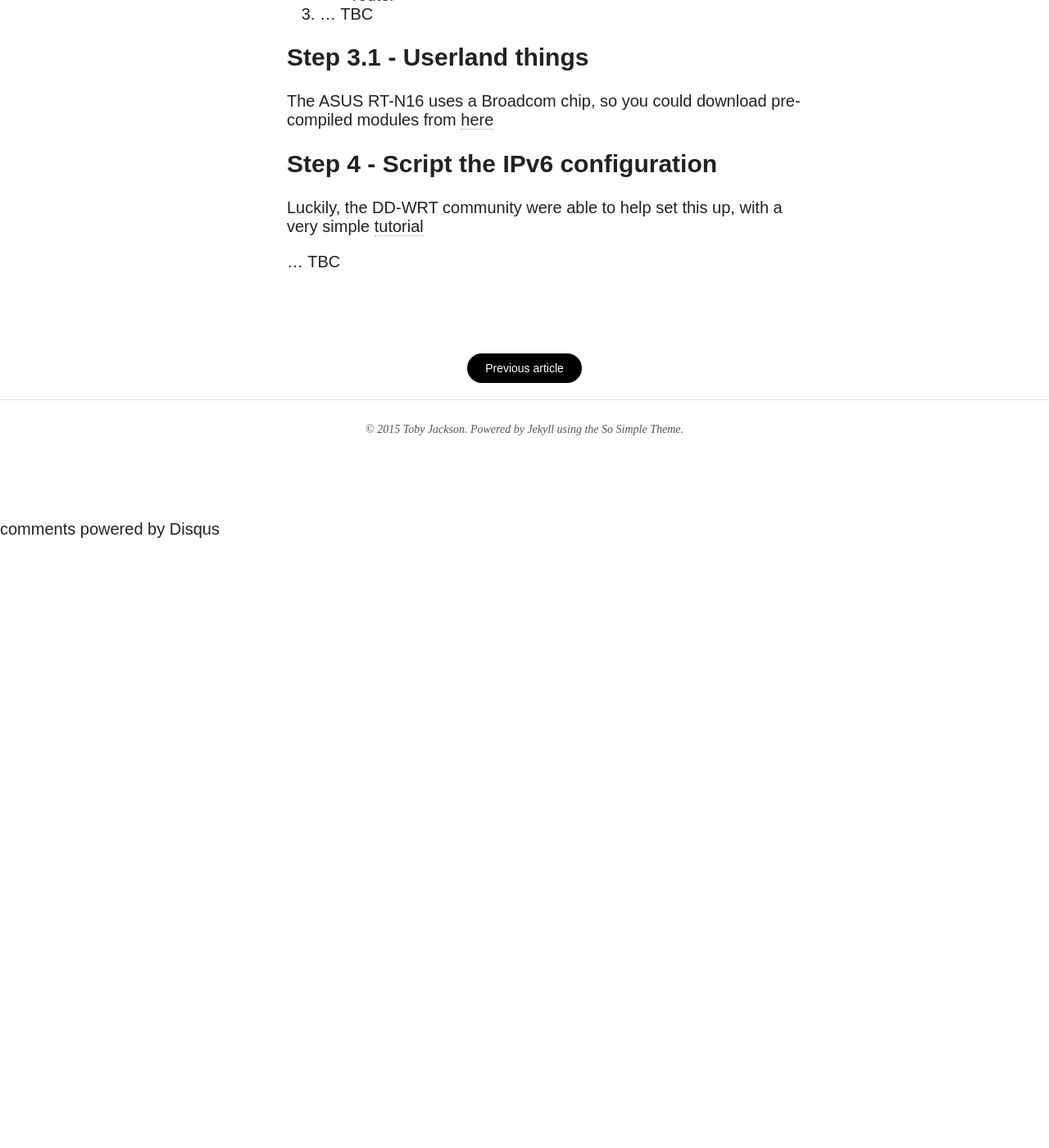
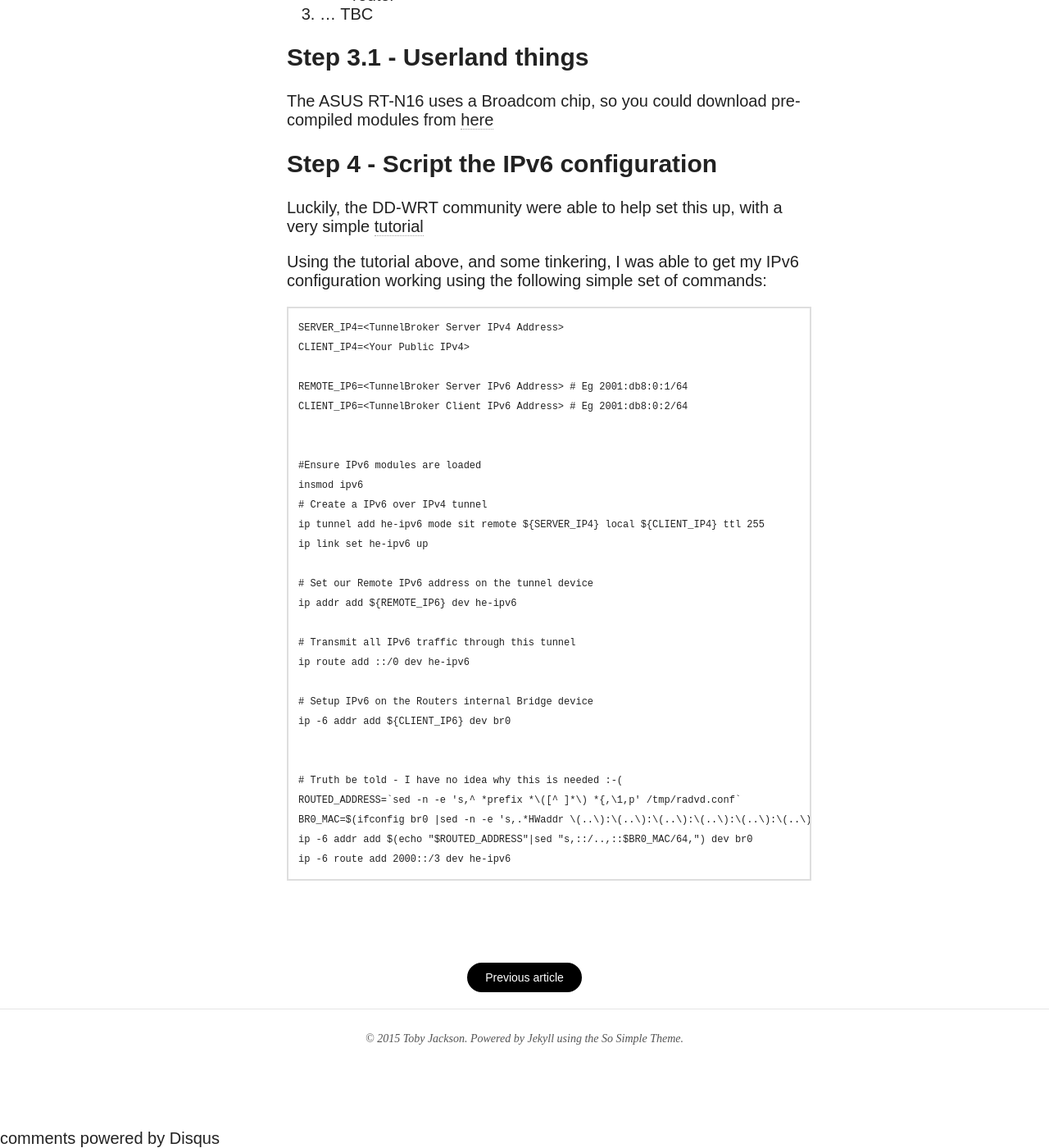
Before and after one commit to warmfusion/warmfusion.github.io, a Jekyll site: the page built from _posts/2015-09-22-Setting-Up-IPv6.md, in a window 1280 px wide and 1400 px high, scrolled down 2752 px. Shown: the whole window at 82% size. Built offline with Jekyll 4.4.1, drawn with Linux system fonts in a browser that asks for light colours; nearby versions of some CDN libraries; comment, search, counter and statistics services are not loaded; before the commit the page ends 3409 px from its top, so only the background shows below that.

Commit message:
Working IPv6 instruction script

```diff
--- a/_posts/2015-09-22-Setting-Up-IPv6.md
+++ b/_posts/2015-09-22-Setting-Up-IPv6.md
@@ -92,4 +92,34 @@ The ASUS RT-N16 uses a Broadcom chip, so you could download pre-compiled modules
 
 Luckily, the DD-WRT community were able to help set this up, with a very simple [tutorial](http://www.dd-wrt.com/wiki/index.php/IPv6#Hurricane_Electric.27s_Tunnelbroker.net)
 
-... TBC
+Using the tutorial above, and some tinkering, I was able to get my IPv6 configuration working using the following
+simple set of commands:
+
+    SERVER_IP4=<TunnelBroker Server IPv4 Address>
+    CLIENT_IP4=<Your Public IPv4>
+
+    REMOTE_IP6=<TunnelBroker Server IPv6 Address> # Eg 2001:db8:0:1/64
+    CLIENT_IP6=<TunnelBroker Client IPv6 Address> # Eg 2001:db8:0:2/64
+
+
+    #Ensure IPv6 modules are loaded
+    insmod ipv6
+    # Create a IPv6 over IPv4 tunnel
+    ip tunnel add he-ipv6 mode sit remote ${SERVER_IP4} local ${CLIENT_IP4} ttl 255
+    ip link set he-ipv6 up
+
+    # Set our Remote IPv6 address on the tunnel device
+    ip addr add ${REMOTE_IP6} dev he-ipv6
+
+    # Transmit all IPv6 traffic through this tunnel
+    ip route add ::/0 dev he-ipv6
+
+    # Setup IPv6 on the Routers internal Bridge device
+    ip -6 addr add ${CLIENT_IP6} dev br0
+
+
+    # Truth be told - I have no idea why this is needed :-(
+    ROUTED_ADDRESS=`sed -n -e 's,^ *prefix *\([^ ]*\) *{,\1,p' /tmp/radvd.conf`
+    BR0_MAC=$(ifconfig br0 |sed -n -e 's,.*HWaddr \(..\):\(..\):\(..\):\(..\):\(..\):\(..\).*,\1\2:\3\4:\5\6,p')
+    ip -6 addr add $(echo "$ROUTED_ADDRESS"|sed "s,::/..,::$BR0_MAC/64,") dev br0
+    ip -6 route add 2000::/3 dev he-ipv6
```
